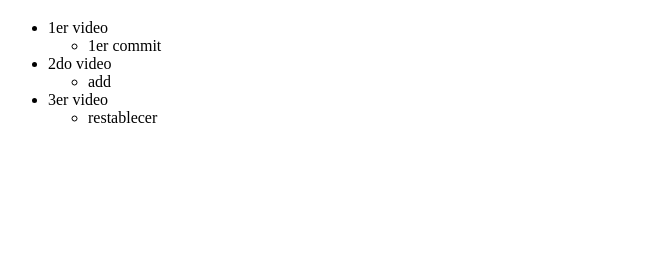
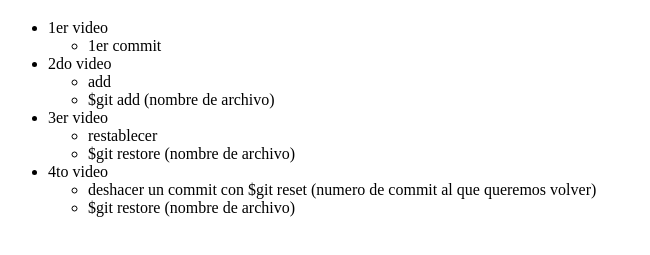
Before and after one commit to uriel200201/Curso-Git, a plain HTML site: page index.html in a window 1280 px wide. Shown: the part 61-316 px from the top of the page, without its empty margins (0-650 px from the left). Drawn offline with Linux system fonts and the light colour scheme.

Commit message:
Clase 4 deshacer un commit

```diff
--- a/index.html
+++ b/index.html
@@ -19,12 +19,24 @@
 				2do video
 				<ul>
 					<li>add</li>
+					<li>$git add (nombre de archivo)</li>
 				</ul>
 			</li>
 			<li>
 				3er video
 				<ul>
 					<li>restablecer</li>
+					<li>$git restore (nombre de archivo)</li>
+				</ul>
+			</li>
+			<li>
+				4to video
+				<ul>
+					<li>
+						deshacer un commit con $git reset (numero de commit al
+						que queremos volver)
+					</li>
+					<li>$git restore (nombre de archivo)</li>
 				</ul>
 			</li>
 		</ul>
```
